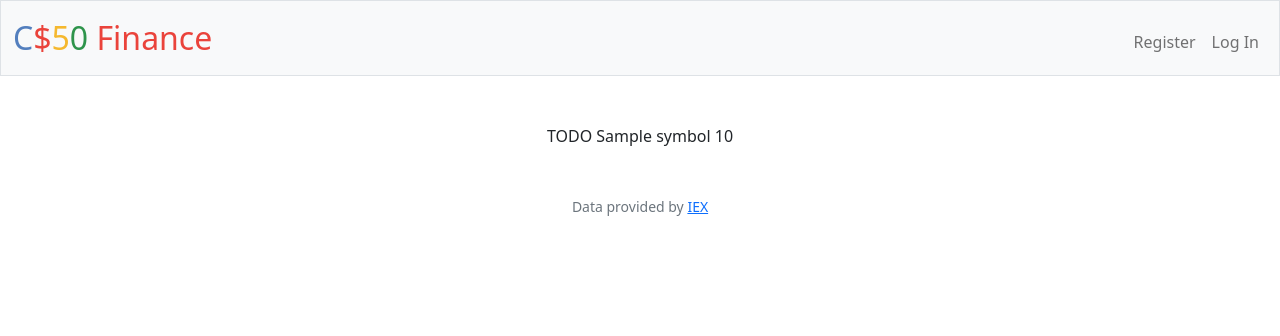
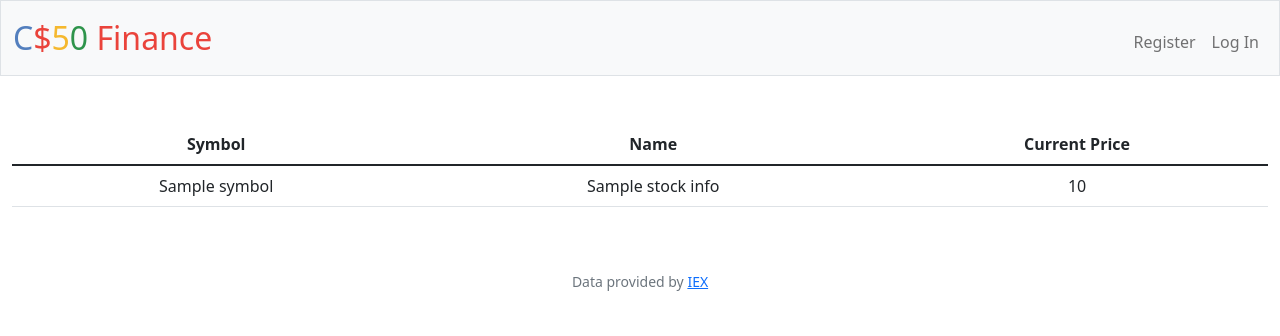
Before and after one commit to mtsmrnd/cs50-finance, a Flask app: template templates/quoted.html in a window 1280 px wide. Shown: the top 336 px of the page. Run offline with Flask 2, Linux system fonts and the light colour scheme; the template is opened without the code that fills it: most values are stand-ins (such as "Sample title", 1, 10 or a date in 2020); some libraries are stand-ins or nearby versions.

Commit message:
finish quoted.html, styled

```diff
--- a/templates/quoted.html
+++ b/templates/quoted.html
@@ -6,7 +6,21 @@
 
 {% block main %}
 
-TODO {{ symbol }}
-{{ stockInfo }}
+<table class="table">
+    <thead>
+        <tr>
+            <th scope="col">Symbol</th>
+            <th scope="col">Name</th>
+            <th scope="col">Current Price</th>
+        </tr>
+    </thead>
+    <tbody>
+        <tr scope="row">
+            <td>{{ stockInfo.symbol }}</td>
+            <td>{{ stockInfo.name }}</td>
+            <td>{{ stockInfo.price }}</td>
+        </tr>
+    </tbody>
+</table>
 
 {% endblock %}
```
Also changed, not shown: 2 other files.
